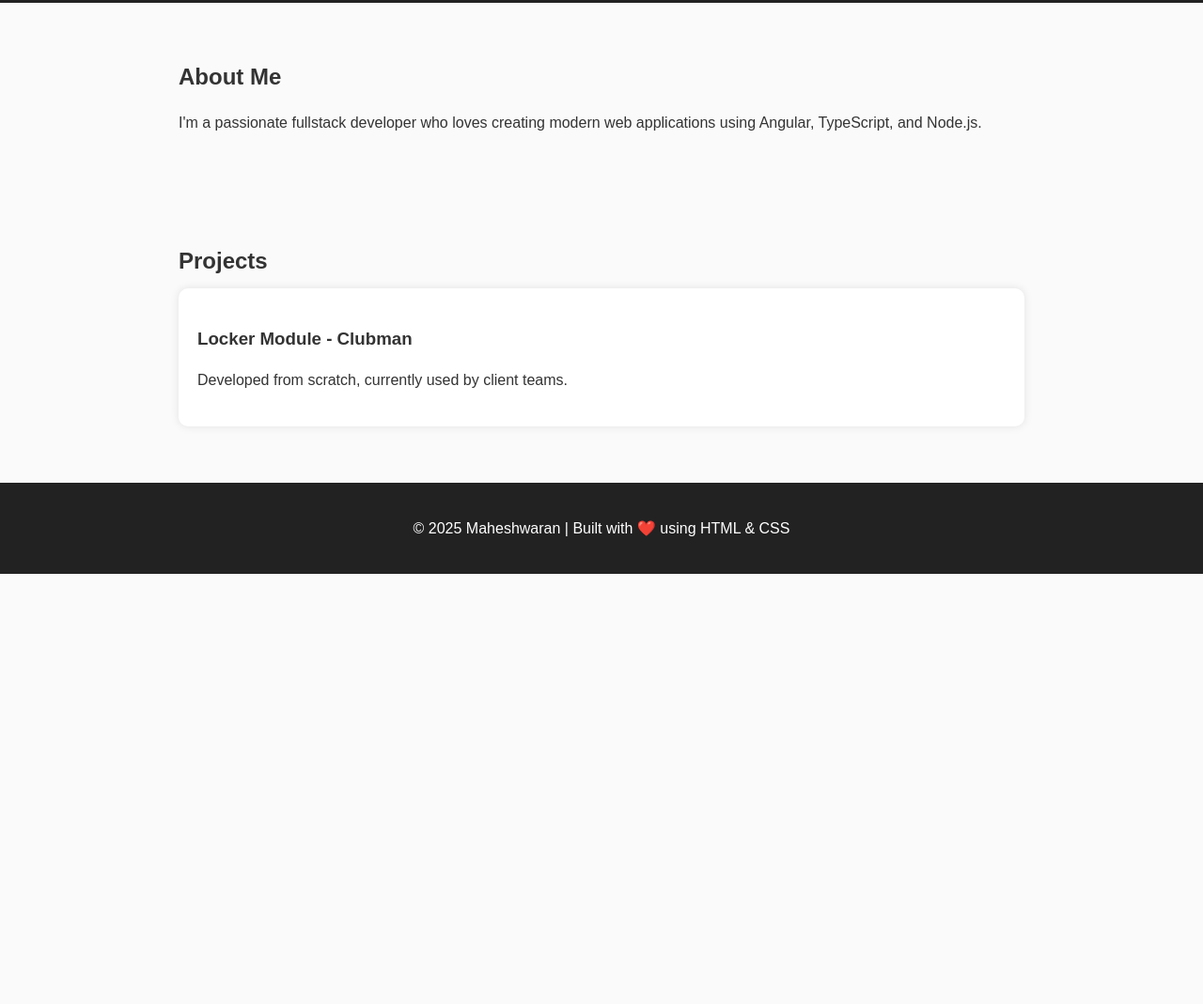
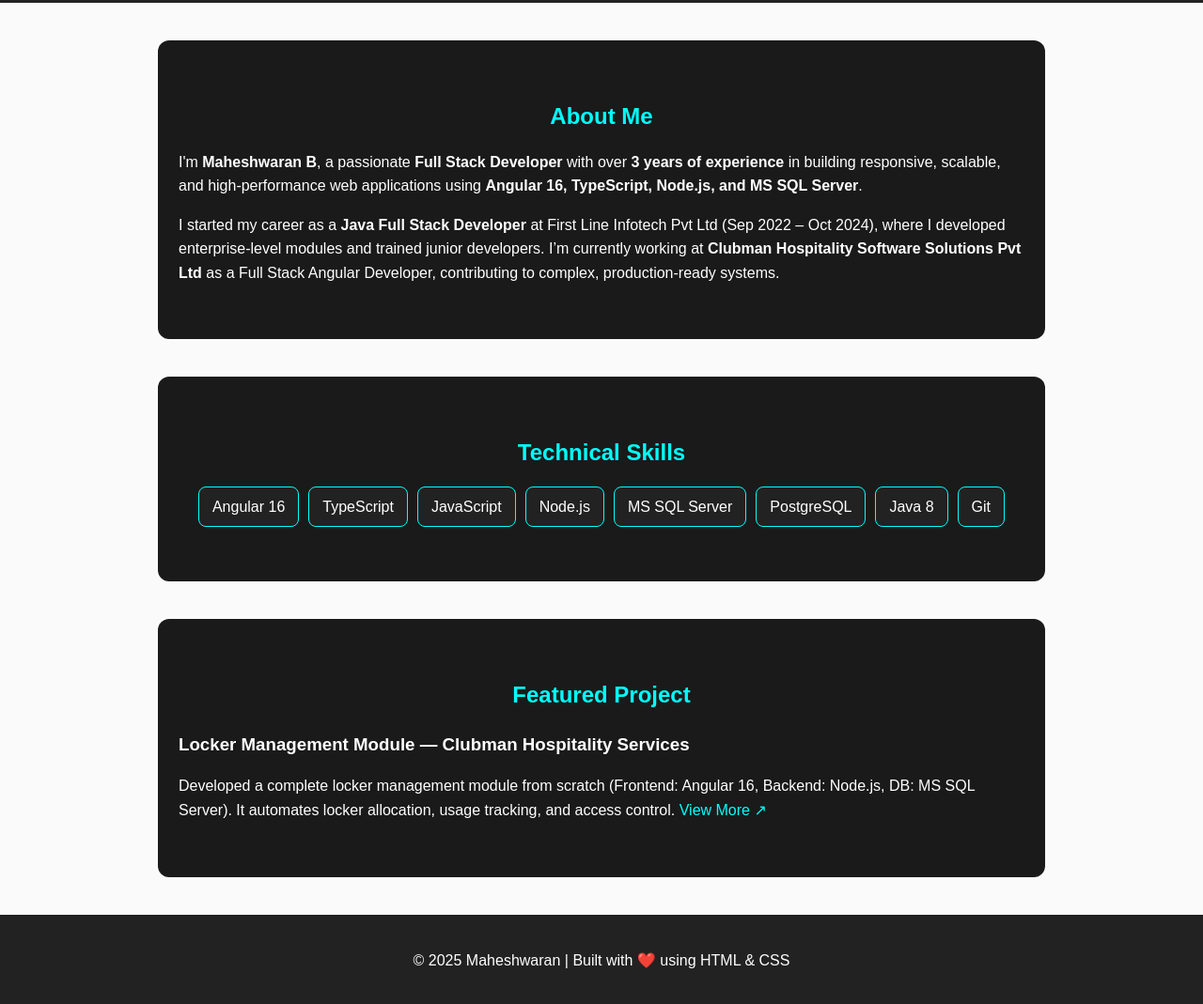
Before and after one commit to BaluMaheshwaran/portfolio, a plain HTML site: page index.html in a window 1280 px wide. Shown: the part 247-1316 px from the top of the page at 94% size. Before the commit the page ends 858 px from the top, so only its background shows below. Drawn offline with Linux system fonts and the light colour scheme.

Commit message:
Updated Portfolio

```diff
--- a/index.html
+++ b/index.html
@@ -14,21 +14,50 @@
         <p>Fullstack Developer (Angular + Node.js)</p>
     </header>
 
-    <section id="about">
+    <section id="about" class="glow-section">
         <h2>About Me</h2>
         <p>
-            I'm a passionate fullstack developer who loves creating modern web applications
-            using Angular, TypeScript, and Node.js.
+            I'm <strong>Maheshwaran B</strong>, a passionate <strong>Full Stack Developer</strong>
+            with over <strong>3 years of experience</strong> in building responsive,
+            scalable, and high-performance web applications using
+            <strong>Angular 16, TypeScript, Node.js, and MS SQL Server</strong>.
+        </p>
+        <p>
+            I started my career as a <strong>Java Full Stack Developer</strong>
+            at First Line Infotech Pvt Ltd (Sep 2022 – Oct 2024), where I developed
+            enterprise-level modules and trained junior developers.
+            I’m currently working at <strong>Clubman Hospitality Software Solutions Pvt Ltd</strong>
+            as a Full Stack Angular Developer, contributing to complex, production-ready systems.
         </p>
     </section>
 
-    <section id="projects">
-        <h2>Projects</h2>
-        <div class="project">
-            <h3>Locker Module - Clubman</h3>
-            <p>Developed from scratch, currently used by client teams.</p>
+    <section id="skills" class="glow-section">
+        <h2>Technical Skills</h2>
+        <ul class="skills-list">
+            <li>Angular 16</li>
+            <li>TypeScript</li>
+            <li>JavaScript</li>
+            <li>Node.js</li>
+            <li>MS SQL Server</li>
+            <li>PostgreSQL</li>
+            <li>Java 8</li>
+            <li>Git</li>
+        </ul>
+    </section>
+
+    <section id="project" class="glow-section">
+        <h2>Featured Project</h2>
+        <div class="project-card">
+            <h3>Locker Management Module — Clubman Hospitality Services</h3>
+            <p>
+                Developed a complete locker management module from scratch
+                (Frontend: Angular 16, Backend: Node.js, DB: MS SQL Server).
+                It automates locker allocation, usage tracking, and access control.
+                <a href="https://www.linkedin.com/in/mahesh-waran-ab3790315" target="_blank">View More ↗</a>
+            </p>
         </div>
     </section>
+
 
     <footer>
         <p>© 2025 Maheshwaran | Built with ❤️ using HTML & CSS</p>
--- a/style.css
+++ b/style.css
@@ -39,3 +39,58 @@ footer {
     background: #222;
     color: white;
 }
+
+.glow-section {
+    background: #1a1a1a;
+    color: #fff;
+    padding: 40px 20px;
+    margin: 40px auto;
+    border: 2px solid transparent;
+    border-radius: 12px;
+    box-shadow: 0 0 10px rgba(255, 255, 255, 0.1);
+    max-width: 900px;
+    transition: all 0.4s ease;
+}
+
+.glow-section:hover {
+    border-color: #00ffff;
+    box-shadow: 0 0 20px #00ffff, 0 0 40px rgba(0, 255, 255, 0.2);
+}
+
+.glow-section h2 {
+    color: #00ffff;
+    margin-bottom: 15px;
+    text-align: center;
+}
+
+.skills-list {
+    display: flex;
+    flex-wrap: wrap;
+    justify-content: center;
+    gap: 10px;
+    list-style: none;
+    padding: 0;
+}
+
+.skills-list li {
+    background: #222;
+    border: 1px solid #00ffff;
+    border-radius: 8px;
+    padding: 8px 14px;
+    transition: 0.3s;
+}
+
+.skills-list li:hover {
+    background: #00ffff;
+    color: #000;
+    transform: scale(1.05);
+}
+
+.project-card a {
+    color: #00ffff;
+    text-decoration: none;
+}
+
+.project-card a:hover {
+    text-decoration: underline;
+}
```
